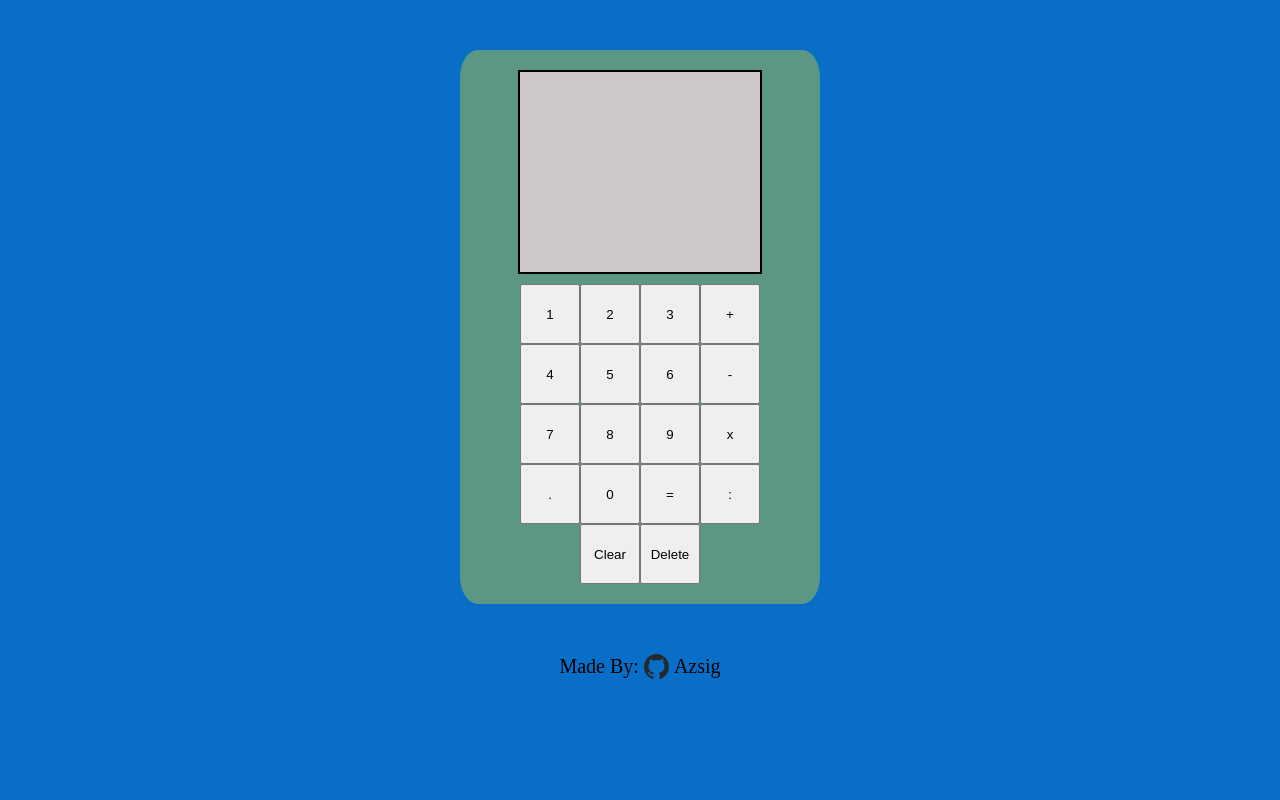
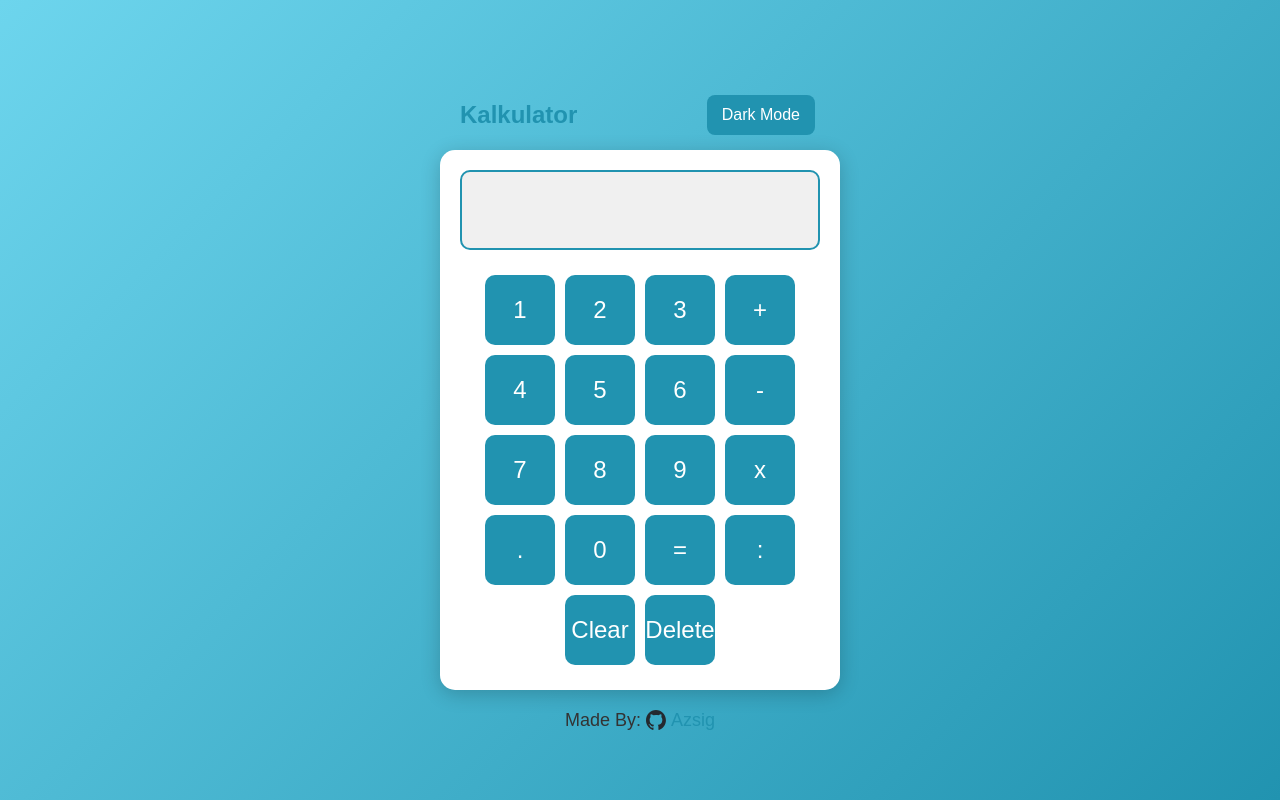
Before and after one commit to azsig/Calculator-OdinP, a plain HTML site: page index.html in a window 1280 px wide. Drawn offline with Linux system fonts and the light colour scheme.

Commit message:
renew style and add theme button

```diff
--- a/index.html
+++ b/index.html
@@ -7,6 +7,10 @@
     <link rel="stylesheet" href="style.css">
 </head>
 <body>
+    <header class="header">
+        <h1>Kalkulator</h1>
+        <button id="theme-toggle">Dark Mode</button>
+    </header>
     <div class="body">
         <div class="display"></div>
         <div class="button">
@@ -37,8 +41,6 @@
                 <button id="delete">Delete</button>
             </div>
         </div>
-
-
     </div>
     <footer>
         Made By: <a href="https://github.com/azsig"> <img id="gh-logo" src="picture/github-mark.svg" alt="github logo">Azsig</a>
--- a/script.js
+++ b/script.js
@@ -9,6 +9,9 @@ const display = document.querySelector('.display');
 
 buttons.forEach(btn => {
     btn.addEventListener('click', function(e){
+        if (e.target.id === 'theme-toggle') return;
+
+
         let text = e.target.textContent
 
         if(!parseFloat(text) && text != '.' && text != '=' && text != 'Clear' && text != 'Delete' && text != '0'){
@@ -144,3 +147,13 @@ const clear = () =>{
     lastNumber = ''
     result = '';
 }
+
+const themeToggle = document.getElementById('theme-toggle');
+themeToggle.addEventListener('click', () => {
+    document.body.classList.toggle('dark');
+    document.querySelector('.body').classList.toggle('dark');
+    document.querySelector('.display').classList.toggle('dark');
+    document.querySelectorAll('button').forEach(btn => btn.classList.toggle('dark'));
+    document.querySelectorAll('a').forEach(a => a.classList.toggle('dark'));
+    //themeToggle.textContent = document.body.classList.contains('dark') ? 'Light Mode' : 'Dark Mode';
+});
--- a/style.css
+++ b/style.css
@@ -1,78 +1,171 @@
-*{
+* {
+    box-sizing: border-box;
     padding: 0;
     margin: 0;
 }
 
-body{
+:root {
+    --bg-gradient: linear-gradient(135deg, #6dd5ed, #2193b0);
+    --bg-card: #fff;
+    --bg-display: #f0f0f0;
+    --bg-button: #2193b0;
+    --bg-button-hover: #1a7a8c;
+    --bg-header-btn: #2193b0;
+    --color-main: #2193b0;
+    --color-text: #333;
+    --color-button: #fff;
+    --color-link: #2193b0;
+    --color-header: #2193b0;
+    --color-footer: #2193b0;
+    --border-display: #2193b0;
+    --shadow-card: 0 4px 20px rgba(0, 0, 0, 0.2);
+}
+
+body.dark {
+    --bg-gradient: linear-gradient(135deg, #232526, #414345);
+    --bg-card: #222;
+    --bg-display: #333;
+    --bg-button: #444;
+    --bg-button-hover: #666;
+    --bg-header-btn: #444;
+    --color-main: #6dd5ed;
+    --color-text: #eee;
+    --color-button: #eee;
+    --color-link: #6dd5ed;
+    --color-header: #6dd5ed;
+    --color-footer: #6dd5ed;
+    --border-display: #444;
+    --shadow-card: 0 4px 20px rgba(0,0,0,0.7);
+}
+
+body {
     display: flex;
     flex-direction: column;
     justify-content: center;
     align-items: center;
-    background-color: rgb(9, 110, 199);
+    height: 100vh;
+    background: var(--bg-gradient);
+    font-family: 'Arial', sans-serif;
+    color: var(--color-text);
 }
 
-.body{
+.body {
     width: 100%;
-    max-width: 300px;
-    padding: 20px 30px;
-    background-color: rgb(91, 151, 132);
-    border-radius: 5%;
-    margin: 50px ;
+    max-width: 400px;
+    padding: 20px;
+    background-color: var(--bg-card);
+    border-radius: 15px;
+    box-shadow: var(--shadow-card);
 }
 
-.display{
+.display {
     width: 100%;
-    max-width: 240px;
-    height: 200px;
-    margin: auto;
-    margin-bottom: 10px;
-    border: solid 2px black;
-    background-color: rgb(206, 201, 201);
+    height: 80px;
+    margin-bottom: 20px;
+    border: solid 2px var(--border-display) ;
+    background-color: var(--bg-display);
+    border-radius: 10px;
+    font-size: 36px;
+    display: flex;
+    align-items: center;
+    justify-content: flex-end;
+    padding: 10px;
+    color: var(--color-text);
 }
 
-button{
-    width: 60px;
-    height: 60px;
+button {
+    width: 70px;
+    height: 70px;
+    font-size: 24px;
+    border: none;
+    border-radius: 10px;
+    margin: 5px;
+    background-color: var(--bg-button);
+    color: var(--color-button);
+    transition: background-color 0.3s, transform 0.1s;
 }
 
-.digitOperator{
+button:hover {
+    background-color: var(--bg-button-hover);
+}
+
+button:active {
+    transform: scale(0.95);
+}
+
+.digitOperator {
+    display: flex;
+    justify-content: center;
+    flex-wrap: wrap;
+}
+
+.digit {
+    display: grid;
+    grid-template-columns: repeat(3, 1fr);
+}
+
+.operator {
+    display: grid;
+}
+
+.delete {
     display: flex;
     justify-content: center;
 }
 
-.digit{
-    display: grid;
-    grid-template-columns: repeat(3,1fr);
-    grid-template-rows: repeat(4, 1fr);
+footer {
+    font-size: 18px;
+    margin-top: 20px;
 }
 
-.operator{
-    display: grid;
+a {
+    text-decoration: none;
+    color: var(--color-link);
 }
 
-.delete{
-    display: flex;
-    justify-content: center;
-}
-
-footer{
-    /* padding-top: 40px; */
-    font-size: 20px;
-    margin-bottom: 10px;
-}
-
-a{
-    text-decoration: none;
-    color: black;
-}
-
-a:hover{
+a:hover {
     text-decoration: underline;
 }
 
-#gh-logo{
-    width: 25px;
-    height: 25px;
-    margin-bottom: -6px;
+#gh-logo {
+    width: 20px;
+    height: 20px;
+    margin-bottom: -4px;
     margin-right: 5px;
 }
+
+.header {
+    width: 100%;
+    max-width: 400px;
+    display: flex;
+    justify-content: space-between;
+    align-items: center;
+    margin-top: 20px;
+    margin-bottom: 10px;
+    padding: 0 20px;
+    color: var(--color-header);
+}
+
+.header h1 {
+    font-size: 24px;
+    color: var(--color-header);
+
+}
+
+.header button {
+    background-color: var(--bg-header-btn);
+    color: var(--color-button);
+    padding: 10px 15px;
+    font-size: 16px;
+    width: auto;
+    height: 40px;
+    border-radius: 8px;
+    background-color: var(--bg-button);
+    columns: var(--color-button);
+    border: none;
+    transition: background-color 0.3s, transform 0.1s;
+}
+
+.header button:hover {
+    background-color: var(--bg-button-hover);
+}
```
